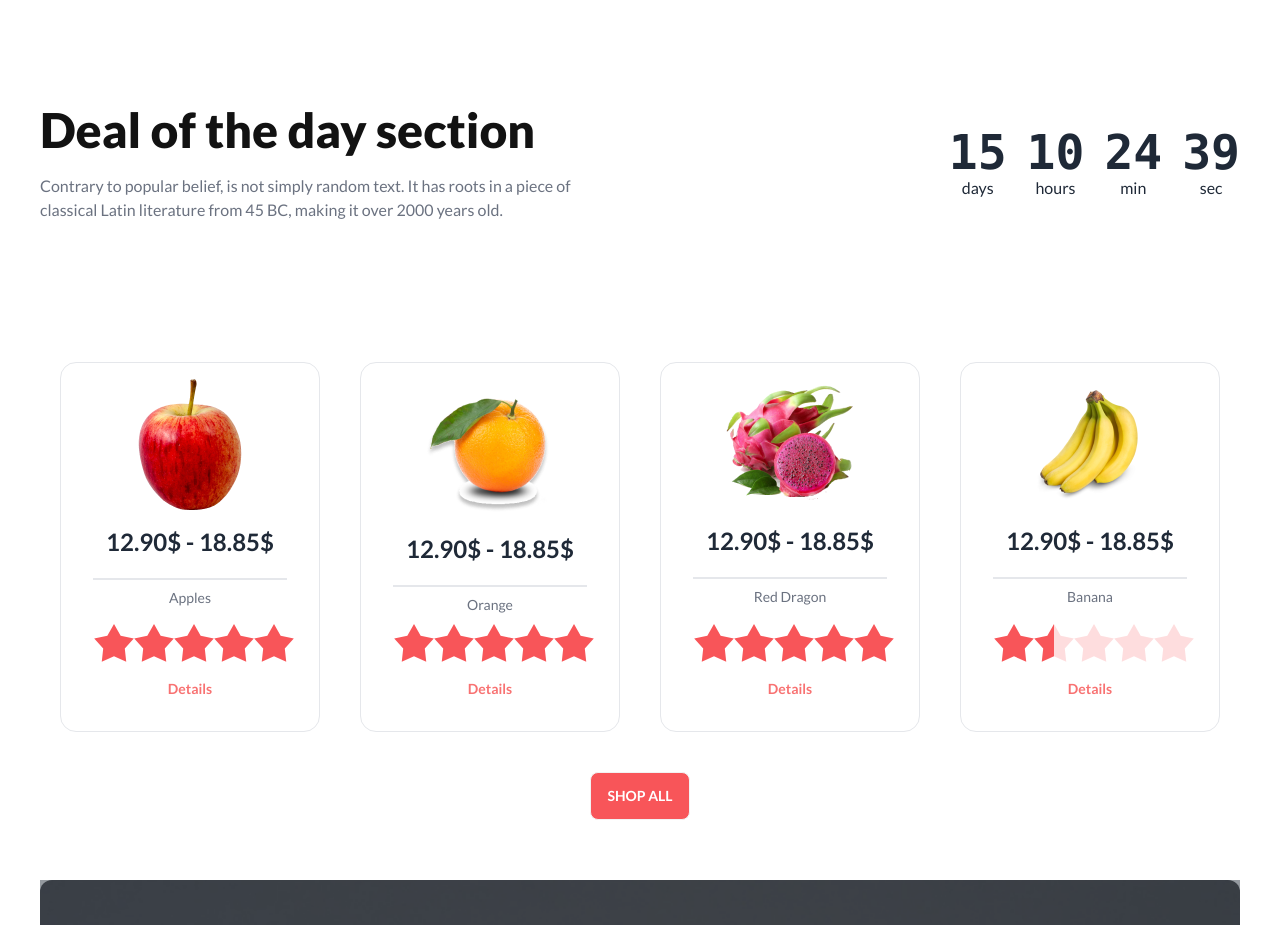
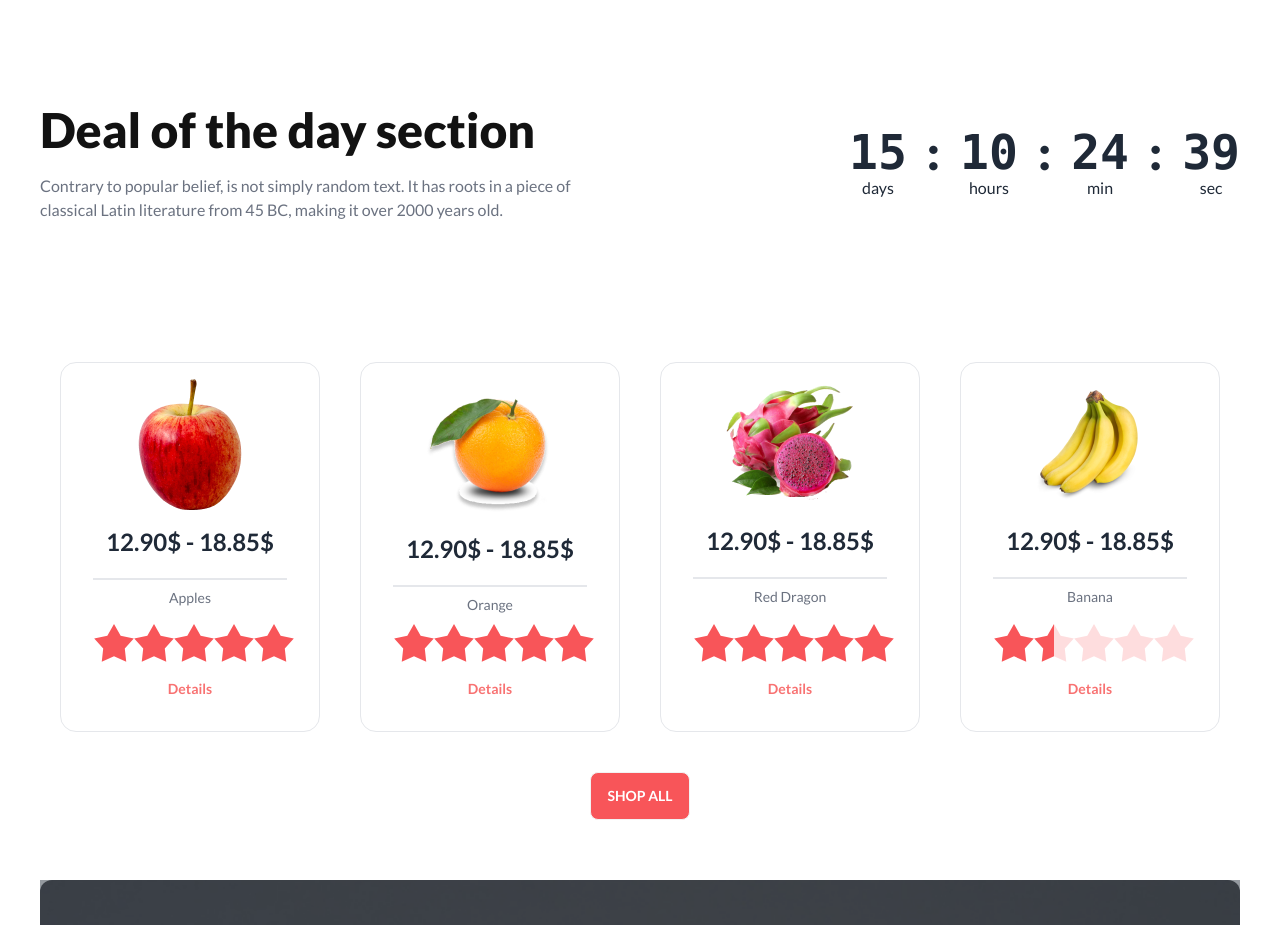
Before and after one commit to shahinsadik/Fruit-Burst, a plain HTML site: page index.html in a window 1280 px wide. Shown: the part 860-1785 px from the top of the page. Drawn offline with nearby package versions, Linux system fonts and the light colour scheme.

Commit message:
timer collon added

```diff
--- a/index.html
+++ b/index.html
@@ -238,18 +238,21 @@
              </span>
              days
            </div>
+           <h1 class="text-5xl font-black">:</h1>
            <div class="flex flex-col">
              <span class="countdown font-mono text-5xl font-extrabold">
                <span style="--value: 10"></span>
              </span>
              hours
            </div>
+           <h1 class="text-5xl font-black">:</h1>
            <div class="flex flex-col">
              <span class="countdown font-mono text-5xl font-extrabold">
                <span style="--value: 24"></span>
              </span>
              min
            </div>
+           <h1 class="text-5xl font-black">:</h1>
            <div class="flex flex-col">
              <span class="countdown font-mono text-5xl font-extrabold">
                <span style="--value: 39"></span>
```
